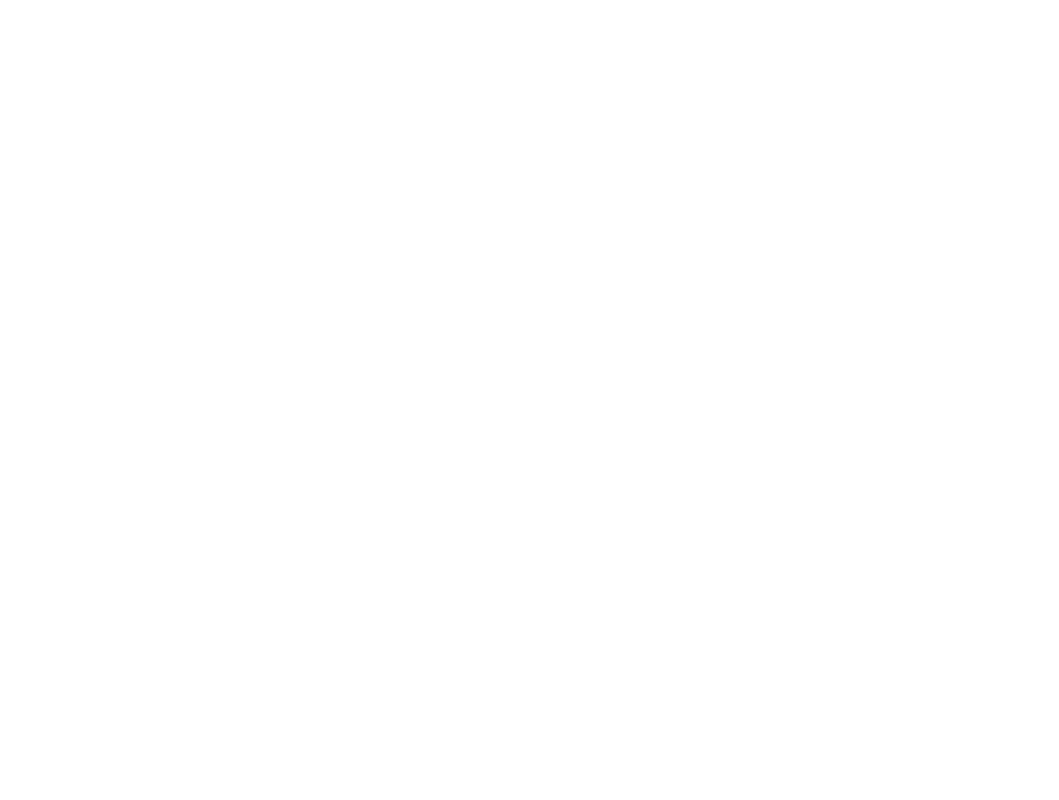
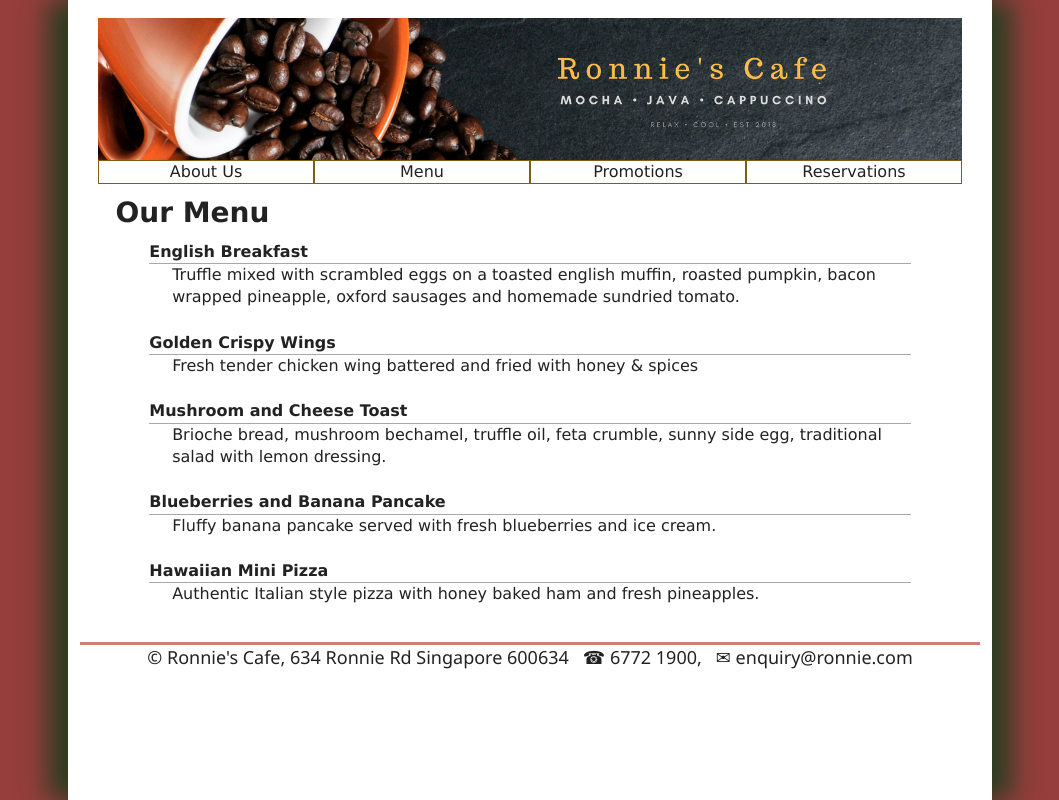
Before and after one commit to jayelinjiaqi/Web-Development, a plain HTML site: page 2-Ronnie's Cafe/rc_menu.html in a window 1280 px wide. Shown: the whole page, without its empty margins (110-1169 px from the left). Drawn offline with Linux system fonts and the light colour scheme.

Commit message:
Update rc_menu.html

```diff
--- a/2-Ronnie's Cafe/rc_menu.html
+++ b/2-Ronnie's Cafe/rc_menu.html
@@ -1,10 +1,65 @@
    <!--
-    Pricatical 1A
-
     Starting Page of Ronnie's Cafe
-    Student Name:
-    Admin No:
 
     Filename: rc_menu.html
     CSS: rc_base.css , rc_overlay.css
    -->
+
+<!DOCTYPE html>
+
+<html>
+
+   <head>
+      <title>Ronnie's Cafe</title>
+
+      <!-- Meta: provide data/info about the page -->
+      <!-- Used by search engines -->
+      <meta name="description" content="Ronnie's Cafe Menu">
+      <meta name="keywords" content="food, cafe, restaurant">
+
+      <link href="rc_base.css" rel="stylesheet">
+      <link href="rc_overlay.css" rel="stylesheet">
+   </head>
+
+   <body>
+      <header>
+         <img src="rc_logo.png" alt="Ronnie's Cafe Logo">
+
+      <!-- Navigation Links -->
+      <!-- "nav" is a semantic tag -->
+         <nav>
+            <ul>
+               <li><a href="rc_about.html">About Us</a></li>
+               <li><a href="rc_menu.html">Menu</a></li>
+               <li><a href="rc_promotions.html">Promotions</a></li>
+               <li><a href="rc_reservation.html">Reservations</a></li>
+            </ul>
+         </nav>
+      </header>
+      <article>
+         <h1>Our Menu</h1>
+         <dl>
+            <dt>English Breakfast</dt>
+            <dd>Truffle mixed with scrambled eggs on a toasted english muffin, roasted pumpkin, bacon wrapped pineapple, oxford sausages and homemade sundried tomato.</dd>
+
+            <dt>Golden Crispy Wings</dt>
+            <dd>Fresh tender chicken wing battered and fried with honey & spices</dd>
+
+            <dt>Mushroom and Cheese Toast</dt>
+            <dd>Brioche bread, mushroom bechamel, truffle oil, feta crumble, sunny side egg, traditional salad with lemon dressing.</dd>
+
+            <dt>Blueberries and Banana Pancake</dt>
+            <dd>Fluffy banana pancake served with fresh blueberries and ice cream.</dd>
+
+            <dt>Hawaiian Mini Pizza</dt>
+            <dd>Authentic Italian style pizza with honey baked ham and fresh pineapples.</dd>
+         </dl>
+      </article>
+
+      <footer>
+         &copy; Ronnie's Cafe, 634 Ronnie Rd Singapore 600634 &nbsp;
+         &#9742; 6772 1900, &nbsp;
+         &#9993; enquiry@ronnie.com
+      </footer>
+   </body>
+</html>
```
